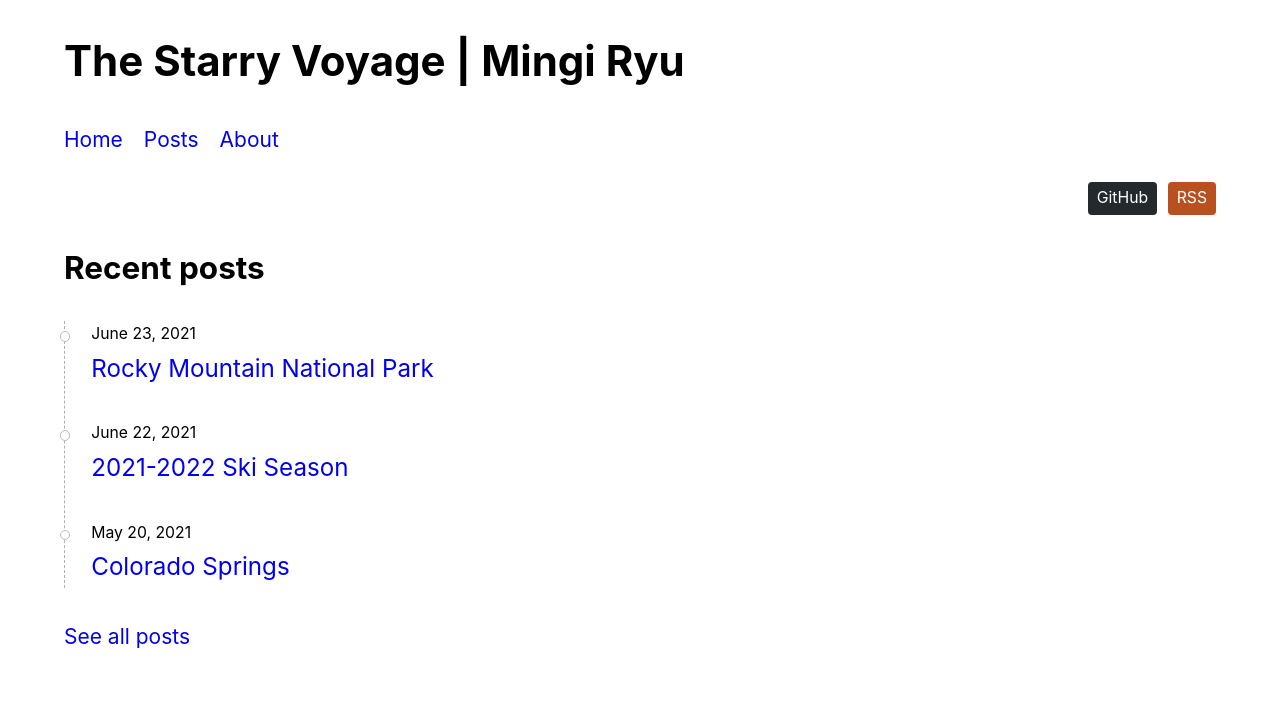
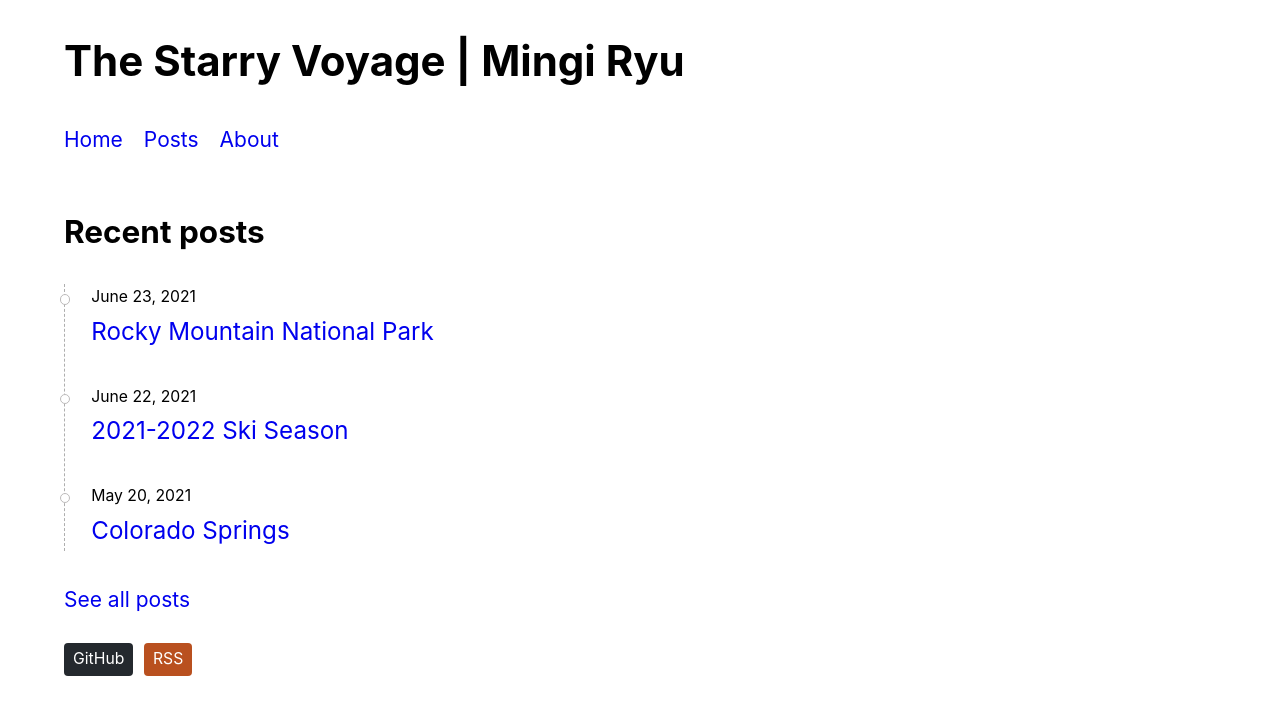
Before and after one commit to mingiryu/mingiryu.github.io, a Jekyll site: the page built from index.md, in a window 1280 px wide. Shown: the top 715 px of the page. Built offline with Jekyll 4.4.1, drawn with Linux system fonts in a browser that asks for light colours.

Commit message:
move buttons down

```diff
--- a/_layouts/default.html
+++ b/_layouts/default.html
@@ -18,7 +18,6 @@
         <li><a href="/posts">Posts</a></li>
         <li><a href="/about">About</a></li>
       </ul>
-      {% include buttons.html %}
     </nav>
 
     <div class="container">
@@ -26,5 +25,6 @@
         {{ content }}
       </main>
     </div>
+    {% include buttons.html %}
   </body>
 </html>
--- a/_layouts/posts.html
+++ b/_layouts/posts.html
@@ -18,7 +18,6 @@
         <li><a href="/posts">Posts</a></li>
         <li><a href="/about">About</a></li>
       </ul>
-      {% include buttons.html %}
     </nav>
 
     <main>
--- a/styles.css
+++ b/styles.css
@@ -252,7 +252,7 @@ article h2 {
   }
 
   .follow-btns {
-    text-align: right;
+    text-align: left;
   }
 }
 
```
